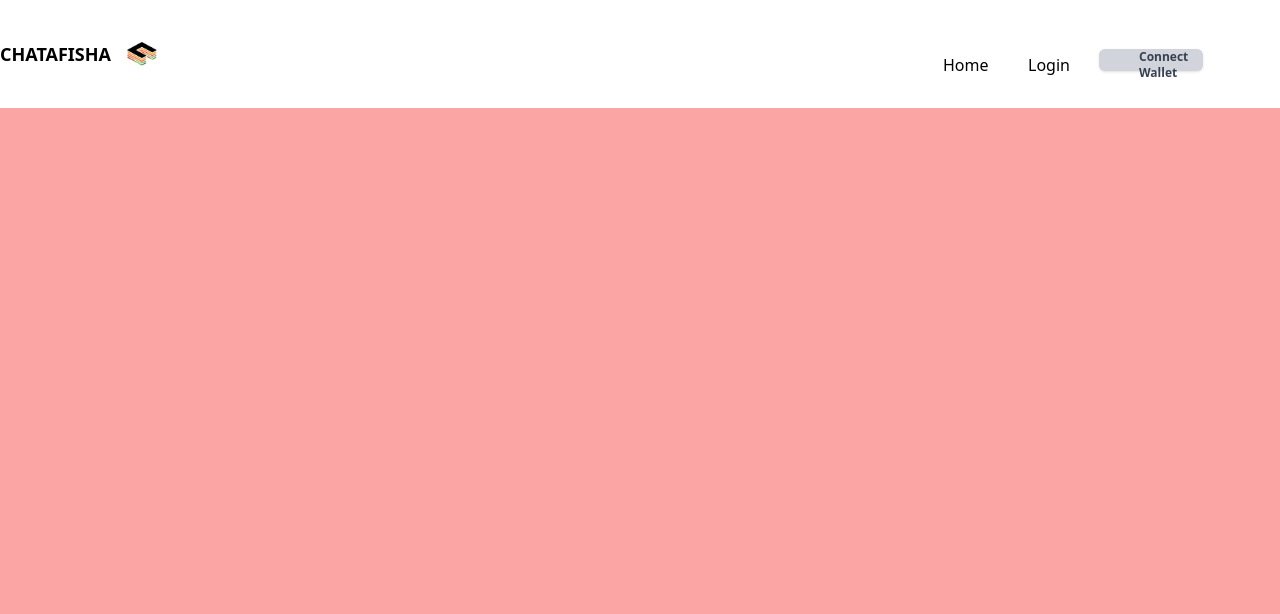
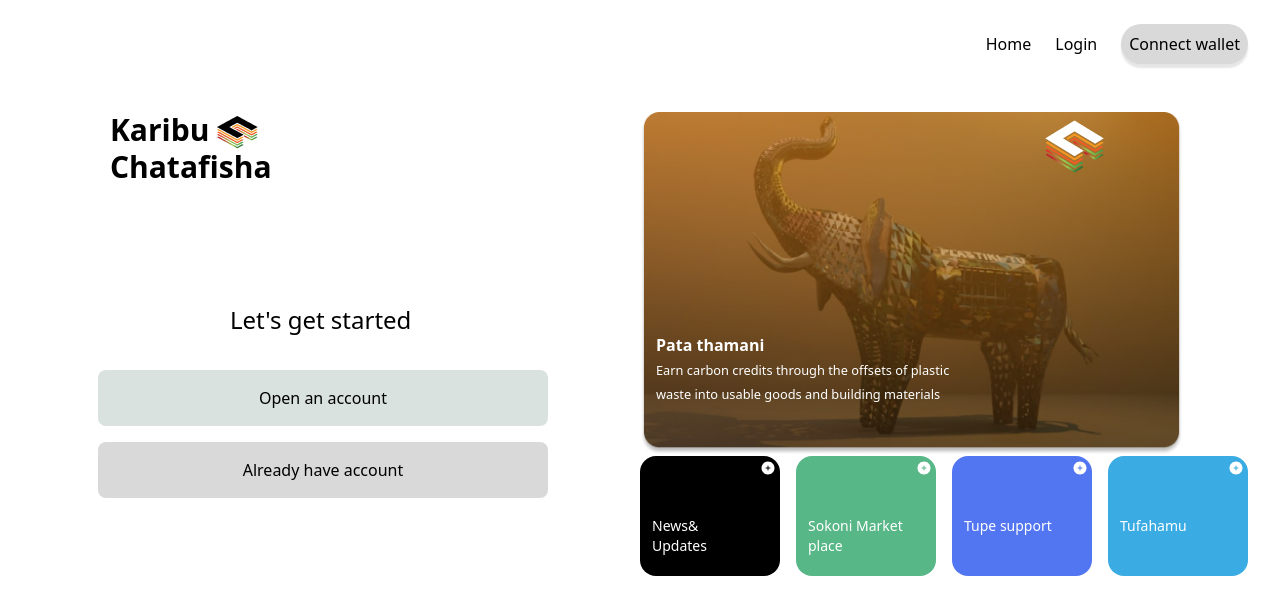
Before and after one commit to karimnyumba/Chatafisha, a React (Vite) app in the folder FuchaBins/: page / in a window 1280 px wide. Shown: the top 614 px of the page. Built offline with nearby package versions, Linux system fonts and the light colour scheme.

Commit message:
login page done and dusted

```diff
--- a/FuchaBins/src/App.jsx
+++ b/FuchaBins/src/App.jsx
@@ -1,10 +1,10 @@
 import React from "react"
-import Navbar from "./components/nav"
+import Login from "./pages/login"
 function App() {
 
   return (
-    <div className="w-screen h-screen bg-red-300">
-    <Navbar />
+    <div>
+    <Login />
 
     </div>
 
--- a/FuchaBins/src/pages/login.jsx
+++ b/FuchaBins/src/pages/login.jsx
@@ -8,17 +8,19 @@ const Login = () => {
       <Navbar />
 
       <section className="grid w-full grid-cols-2 px-8 my-6">
-        {/* Left pane  */}
+        {/* Left pane */}
         <div className="flex flex-col items-center justify-start">
-          <p className="text-3xl font-bold">
+          <p className="text-3xl font-bold" style={{width: '452.17px', height: '125px', left: '111px', top: '130px'}}>
             Karibu <img src={logo} alt="logo" className="inline" />
             <br />
             Chatafisha
           </p>
 
-          <p className="my-6 text-2xl">Let&apos;s get started</p>
+          <div className="flex flex-grow items-center justify-center">
+            <p className="my-6 text-2xl absolute" style={{width: '260px', height: '41px', left: '230px', top: '280px'}}>Let&apos;s get started</p>
+          </div>
 
-          <div className="w-3/5 space-y-4">
+          <div className="w-3/5 space-y-4 absolute" style={{width: '450px', height: '98px', left: '98px', top: '370px'}}>
             <button className="block bg-[#d9e2de] p-4 rounded-lg w-full">
               Open an account
             </button>
@@ -31,13 +33,13 @@ const Login = () => {
         {/* Right pane */}
         <div className="flex flex-col justify-end w-full">
           {/* Tembo card */}
-          <div className="bg-no-repeat bg-contain bg-tembo ">
+          <div className="bg-no-repeat bg-contain bg-tembo " style={{width: '549px', height:'344.17px'}}>
             <div className="flex items-center justify-center w-full pt-2">
-              <img src={logo2} alt="logo2" className="max-w-full " />
+              <img src={logo2} alt="logo2" className="max-w-full ml-80 mr-90"/>
             </div>
 
             <div className="px-4 my-8 text-white">
-              <p className="font-semibold ">Pata thamani</p>
+              <p className="font-semibold mt-40 mb-0 " >Pata thamani</p>
               <small>
                 Earn carbon credits through the offsets of plastic
                 <br />
@@ -46,7 +48,7 @@ const Login = () => {
             </div>
           </div>
 
-          {/* Plus cards  */}
+          {/* Plus cards */}
           <div className="flex items-center w-full overflow-auto gap-x-4">
             <PlusCard className="bg-black">
               News&
```
Also changed, not shown: FuchaBins/src/assets/Banner.png (added).
